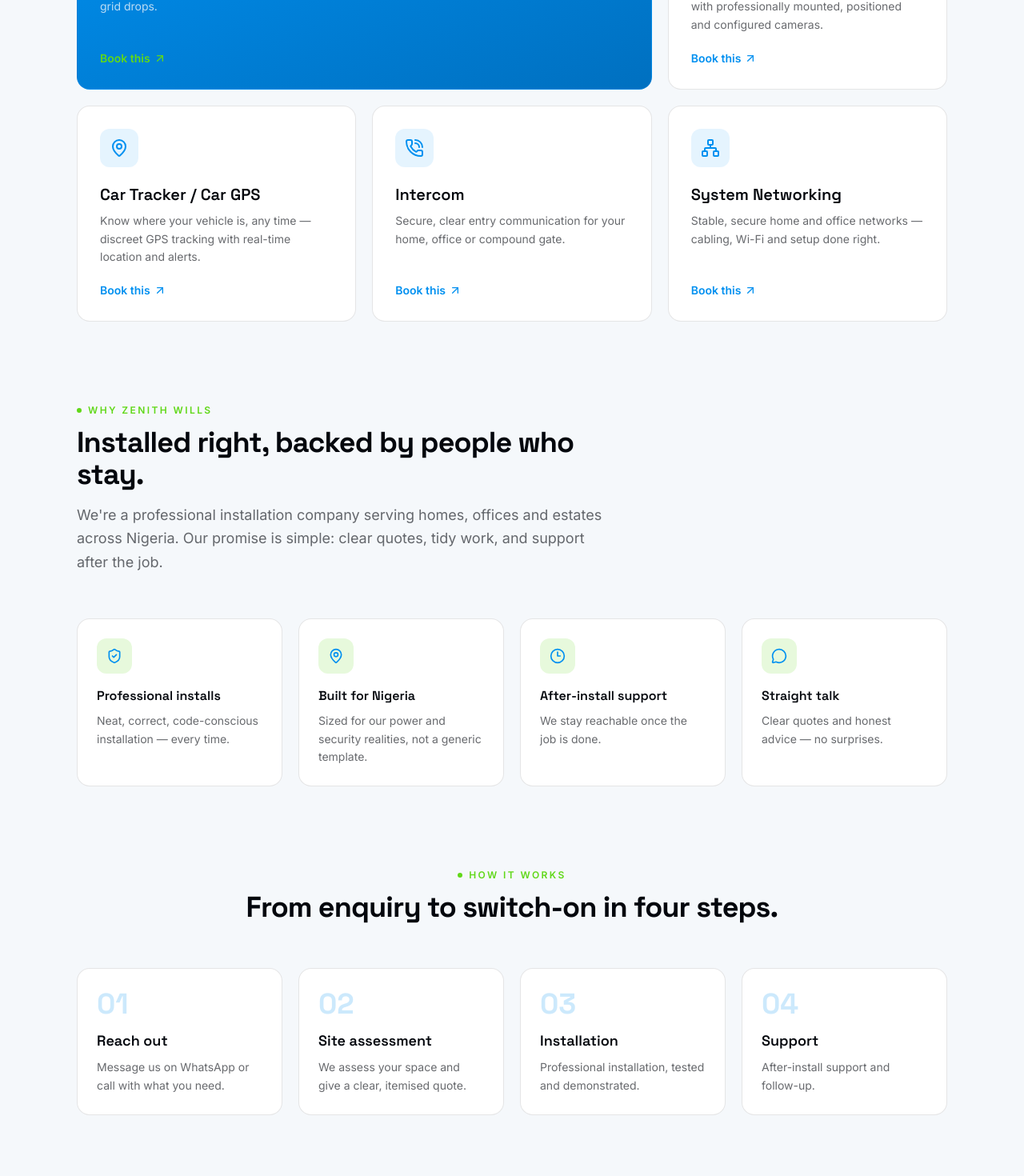
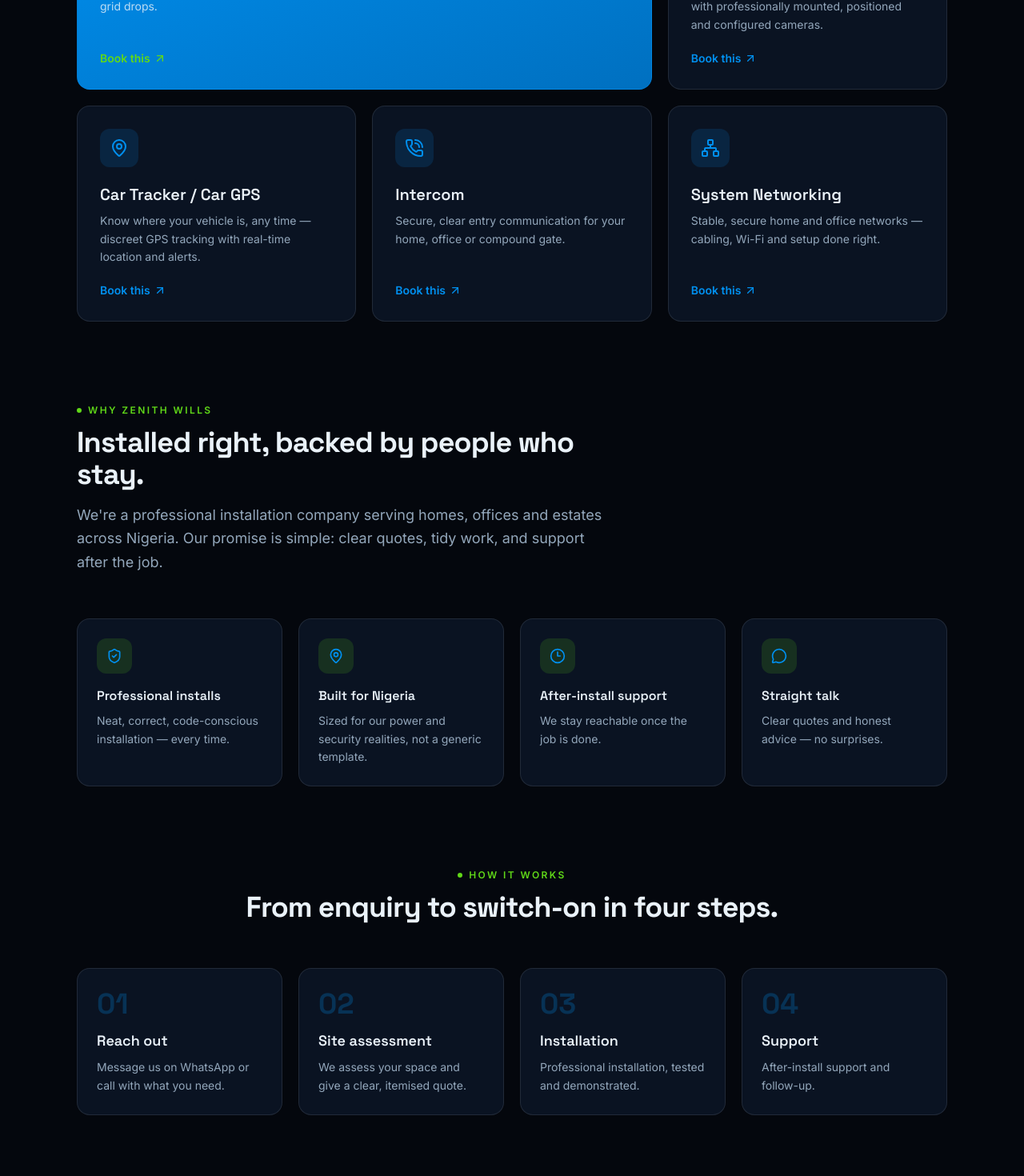
Before and after one commit to arakunle22/zenith-wills-technologies, a Next.js app: page / in a window 1280 px wide. Shown: the part 1260-2730 px from the top of the page at 80% size. Built offline with nearby package versions, Linux system fonts and the light colour scheme.

Commit message:
refactor: unify dark theme, simplify background colors

```diff
--- a/src/app/globals.css
+++ b/src/app/globals.css
@@ -7,18 +7,13 @@
   --color-accent: #60d818; /* green */
   --color-accent-soft: #86e94a;
 
-  /* Dark surfaces (near-black navy) */
-  --color-ink: #04070d;
-  --color-ink-2: #0a1322;
-  --color-ink-3: #111d30;
+  /* Dark surfaces */
+  --color-ink: #04070d;   /* page background */
+  --color-ink-2: #0a1322; /* cards / elevated surfaces */
 
   /* Text */
   --color-frost: #eaf2f9;
   --color-mist: #93a7bb;
-
-  /* Light surfaces (for the dark -> light shift) */
-  --color-paper: #f5f8fb;
-  --color-ink-on-paper: #0a1322;
 
   /* Fonts */
   --font-display: var(--font-space-grotesk), ui-sans-serif, system-ui, sans-serif;
@@ -42,7 +37,6 @@ body {
   color: var(--color-ink);
 }
 
-/* thin dark scrollbar */
 ::-webkit-scrollbar { width: 10px; }
 ::-webkit-scrollbar-track { background: var(--color-ink); }
 ::-webkit-scrollbar-thumb { background: #1b2a42; border-radius: 999px; }
--- a/src/components/sections/process.tsx
+++ b/src/components/sections/process.tsx
@@ -5,26 +5,25 @@ import { site } from "@/config/site";
 
 export function Process() {
   return (
-    <section id="process" className="bg-paper py-24 pt-0">
+    <section id="process" className="py-24 pt-0">
       <Container>
         <SectionHeading
           eyebrow="How it works"
           title="From enquiry to switch-on in four steps."
           align="center"
-          onLight
         />
 
         <div className="mt-14 grid gap-5 sm:grid-cols-2 lg:grid-cols-4">
           {site.process.map((p, i) => (
             <Reveal key={p.step} delay={i * 0.08} className="h-full">
-              <div className="h-full rounded-2xl border border-ink/10 bg-white p-6">
-                <span className="font-display text-4xl font-bold text-primary/20">
+              <div className="h-full rounded-2xl border border-frost/10 bg-ink-2 p-6">
+                <span className="font-display text-4xl font-bold text-primary/25">
                   {p.step}
                 </span>
-                <h3 className="mt-3 font-display text-lg font-semibold text-ink">
+                <h3 className="mt-3 font-display text-lg font-semibold text-frost">
                   {p.title}
                 </h3>
-                <p className="mt-2 text-sm leading-relaxed text-ink/60">
+                <p className="mt-2 text-sm leading-relaxed text-mist">
                   {p.description}
                 </p>
               </div>
--- a/src/components/sections/services.tsx
+++ b/src/components/sections/services.tsx
@@ -8,13 +8,12 @@ import { cn } from "@/lib/utils";
 
 export function Services() {
   return (
-    <section id="services" className="bg-paper py-24">
+    <section id="services" className="py-24">
       <Container>
         <SectionHeading
           eyebrow="What we do"
           title="Five systems. One standard."
           subtitle="Every installation is sized for your space and Nigeria's realities — and finished to the same professional standard."
-          onLight
         />
 
         <div className="mt-14 grid gap-5 sm:grid-cols-6">
@@ -35,7 +34,7 @@ export function Services() {
                     "group flex h-full flex-col rounded-2xl border p-7 transition-all duration-300 hover:-translate-y-1",
                     featured
                       ? "border-primary/30 bg-gradient-to-br from-primary to-[#0070c0] text-frost hover:shadow-xl hover:shadow-primary/25"
-                      : "border-ink/10 bg-white text-ink hover:border-primary/40 hover:shadow-xl hover:shadow-primary/10",
+                      : "border-frost/10 bg-ink-2 text-frost hover:border-primary/40 hover:shadow-xl hover:shadow-primary/10",
                   )}
                 >
                   <div
@@ -43,23 +42,18 @@ export function Services() {
                       "mb-5 flex h-12 w-12 items-center justify-center rounded-xl transition-colors",
                       featured
                         ? "bg-accent text-ink"
-                        : "bg-primary/10 text-primary group-hover:bg-primary group-hover:text-white",
+                        : "bg-primary/15 text-primary group-hover:bg-primary group-hover:text-white",
                     )}
                   >
                     <Icon className="h-6 w-6" />
                   </div>
-                  <h3
-                    className={cn(
-                      "font-display text-xl font-semibold",
-                      featured ? "text-frost" : "text-ink",
-                    )}
-                  >
+                  <h3 className="font-display text-xl font-semibold text-frost">
                     {s.title}
                   </h3>
                   <p
                     className={cn(
                       "mt-2 flex-1 text-sm leading-relaxed",
-                      featured ? "text-frost/80" : "text-ink/60",
+                      featured ? "text-frost/80" : "text-mist",
                     )}
                   >
                     {s.description}
--- a/src/components/sections/why-us.tsx
+++ b/src/components/sections/why-us.tsx
@@ -8,13 +8,12 @@ const icons = [whyIcons.shield, whyIcons.pin, whyIcons.clock, whyIcons.message];
 
 export function WhyUs() {
   return (
-    <section id="why" className="bg-paper py-24 pt-0">
+    <section id="why" className="py-24 pt-0">
       <Container>
         <SectionHeading
           eyebrow="Why Zenith Wills"
           title="Installed right, backed by people who stay."
           subtitle="We're a professional installation company serving homes, offices and estates across Nigeria. Our promise is simple: clear quotes, tidy work, and support after the job."
-          onLight
         />
 
         <div className="mt-14 grid gap-5 sm:grid-cols-2 lg:grid-cols-4">
@@ -22,14 +21,14 @@ export function WhyUs() {
             const Icon = icons[i % icons.length];
             return (
               <Reveal key={w.title} delay={i * 0.06} className="h-full">
-                <div className="h-full rounded-2xl border border-ink/10 bg-white p-6">
+                <div className="h-full rounded-2xl border border-frost/10 bg-ink-2 p-6">
                   <div className="mb-4 flex h-11 w-11 items-center justify-center rounded-xl bg-accent/15 text-primary">
                     <Icon className="h-5 w-5" />
                   </div>
-                  <h3 className="font-display text-base font-semibold text-ink">
+                  <h3 className="font-display text-base font-semibold text-frost">
                     {w.title}
                   </h3>
-                  <p className="mt-2 text-sm leading-relaxed text-ink/60">
+                  <p className="mt-2 text-sm leading-relaxed text-mist">
                     {w.description}
                   </p>
                 </div>
--- a/src/components/ui/button.tsx
+++ b/src/components/ui/button.tsx
@@ -7,8 +7,6 @@ const variants = {
   primary: "bg-primary text-frost hover:bg-primary-soft",
   outline:
     "border border-frost/20 text-frost hover:border-accent/70 hover:text-accent",
-  outlineOnLight:
-    "border border-ink/20 text-ink hover:border-primary hover:text-primary",
 } as const;
 
 const sizes = {
--- a/src/components/ui/section-heading.tsx
+++ b/src/components/ui/section-heading.tsx
@@ -5,14 +5,12 @@ export function SectionHeading({
   title,
   subtitle,
   align = "left",
-  onLight = false,
   className,
 }: {
   eyebrow?: string;
   title: string;
   subtitle?: string;
   align?: "left" | "center";
-  onLight?: boolean;
   className?: string;
 }) {
   return (
@@ -24,31 +22,16 @@ export function SectionHeading({
       )}
     >
       {eyebrow && (
-        <span
-          className={cn(
-            "mb-3 inline-flex items-center gap-2 text-xs font-semibold uppercase tracking-[0.2em]",
-            "text-accent",
-          )}
-        >
+        <span className="mb-3 inline-flex items-center gap-2 text-xs font-semibold uppercase tracking-[0.2em] text-accent">
           <span className="h-1.5 w-1.5 rounded-full bg-accent" />
           {eyebrow}
         </span>
       )}
-      <h2
-        className={cn(
-          "font-display text-3xl font-bold tracking-tight sm:text-4xl",
-          onLight ? "text-ink" : "text-frost",
-        )}
-      >
+      <h2 className="font-display text-3xl font-bold tracking-tight text-frost sm:text-4xl">
         {title}
       </h2>
       {subtitle && (
-        <p
-          className={cn(
-            "mt-4 text-base leading-relaxed sm:text-lg",
-            onLight ? "text-ink/60" : "text-mist",
-          )}
-        >
+        <p className="mt-4 text-base leading-relaxed text-mist sm:text-lg">
           {subtitle}
         </p>
       )}
```
